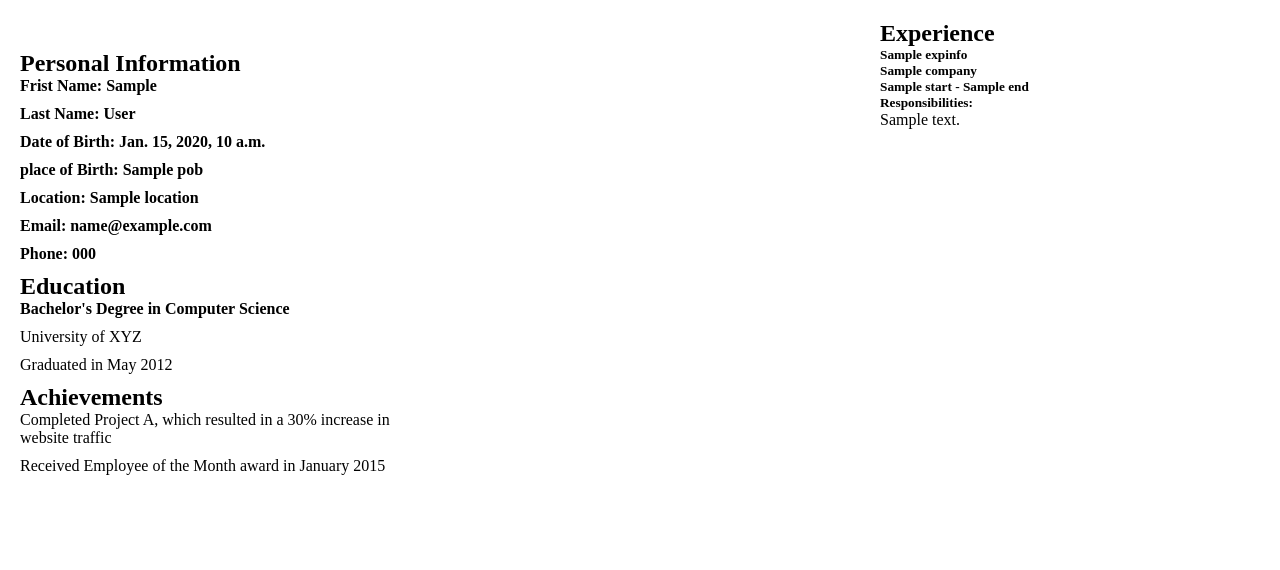
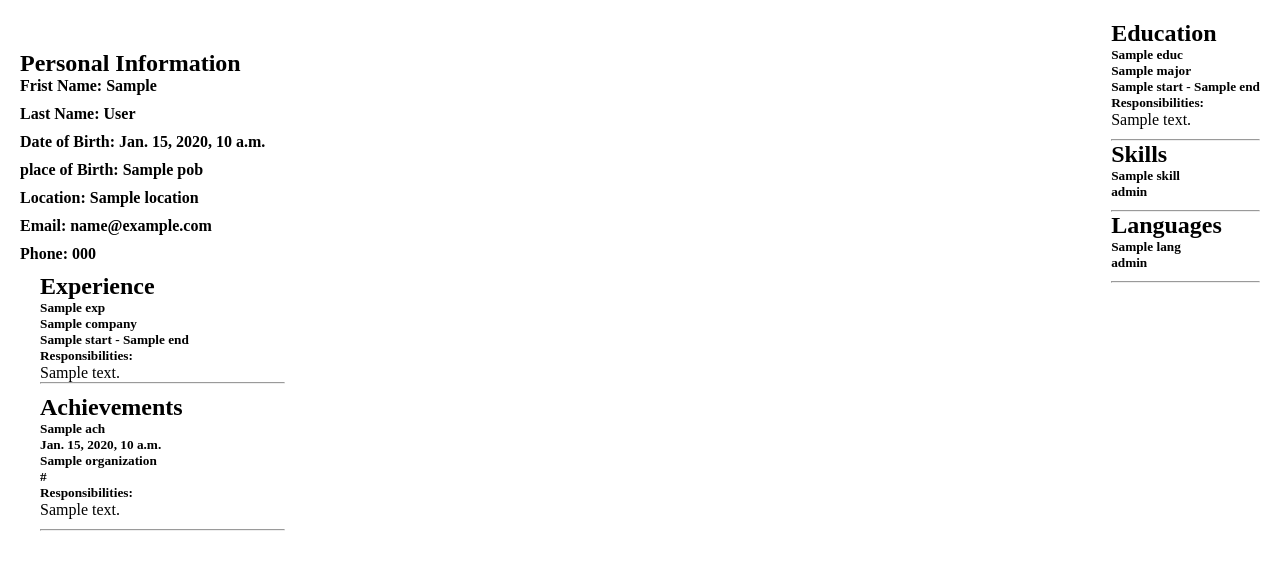
Before and after one commit to miclemabasie/Resume-Generator, a Django app: template templates/pdf_templates/template_1.html in a window 1280 px wide. Shown: the part 165-735 px from the top of the page. Run offline with Django 3.2, Linux system fonts and the light colour scheme; the template is opened without the code that fills it: most values are stand-ins (such as "Sample title", 1, 10 or a date in 2020); parts of the project's set-up code (start-up, migrations or seed data) failed here and were passed over.

Commit message:
done with data flow

```diff
--- a/cvs/utils/mini_update_handlers.py
+++ b/cvs/utils/mini_update_handlers.py
@@ -116,9 +116,9 @@ def clean_data_achievement(data):
 
 def min_update_achievement(achievement, data):
     achievement.name = data["name"]
-    achievement.date = data["date"]
-    if data["date"] != "":
-        achievement.start = data['date']
+    achievement.link = data["link"]
+    # if data["date"] != "":
+    #     achievement.start = data['date']
     achievement.organization = data["organization"]
     achievement.description = data["description"]
 
--- a/templates/pdf_templates/template_1.html
+++ b/templates/pdf_templates/template_1.html
@@ -127,6 +127,7 @@
         .skill__level--advanced {
             background-color: #66b3ff;
         }
+
     </style>
 </head>
 
@@ -137,6 +138,7 @@
     </header>
 
     <div class="content">
+        <div class="lefside">
             <div class="content__left">
                 <h2 style="padding-top: 30px">Personal Information</h2>
                 <ul>
@@ -148,30 +150,85 @@
                     <li><strong>Email: <span id="email_tem">{{data.pinfo.email}}</span></strong></li>
                     <li><strong>Phone: <span id="phone_tem">{{data.pinfo.phone}}</span></strong> </li>
                 </ul>
-
-            <h2>Education</h2>
-            <ul>
-                <li><strong>Bachelor's Degree in Computer Science</strong></li>
-                <li>University of XYZ</li>
-                <li>Graduated in May 2012</li>
-            </ul>
-
-            <h2>Achievements</h2>
-            <ul>
-                <li>Completed Project A, which resulted in a 30% increase in website traffic</li>
-                <li>Received Employee of the Month award in January 2015</li>
-            </ul>
             </div>
 
             <div class="content__right">
                 <h2>Experience</h2>
                 <ul>
-                <h5><strong>{{data.expinfo.title}}</strong></h5>
-                <h5>{{data.expinfo.company}}</h5>
-                <h5>{{data.expinfo.start}} - {{data.expinfo.end}}</h5>
+                    {% for exp in data.expinfo %}
+                    <li>
+                    <h5><strong>{{exp.title}}</strong></h5>
+                    <h5>{{exp.company}}</h5>
+                    <h5>{{exp.start}} - {{exp.end}}</h5>
                     <h5>Responsibilities:</h5>
-                <p class="exp-desc">{{data.expinfo.description}}</p>
+                    <p class="exp-desc">{{exp.description}}</p>
+                    <hr>
+                    </li>
+                    {% endfor %}
                 </ul>
+            </div>
+
+            <div class="content__right">
+                <h2>Achievements</h2>
+                <ul>
+                    {% for ach in data.achInfo %}
+                    <li>
+                    <h5><strong>{{ach.name}}</strong></h5>
+                    <h5>{{ach.date}}</h5>
+                    <h5>{{ach.organization}}</h5>
+                    <h5>{{ach.link}}</h5>
+                    <h5>Responsibilities:</h5>
+                    <p class="exp-desc">{{ach.description}}</p>
+                    <li>
+                    <hr>
+                    {% endfor %}
+                </ul>
+            </div>
+        </div>
+
+        <div class="rightside">
+            <div class="content__right">
+                <h2>Education</h2>
+                <ul>
+                    {% for educ in data.eduInfo %}
+                    <li>
+                        <h5><strong>{{educ.title}}</strong></h5>
+                        <h5>{{educ.major}}</h5>
+                        <h5>{{educ.start}} - {{educ.end}}</h5>
+                        <h5>Responsibilities:</h5>
+                        <p class="exp-desc">{{educ.description}}</p>
+                    </li>
+                    <hr>
+                    {% endfor %}
+                </ul>
+            </div>
+
+            <div class="content__right">
+                <h2>Skills</h2>
+                <ul>
+                    {% for skill in data.skillInfo %}
+                    <li>
+                    <h5><strong>{{skill.name}}</strong></h5>
+                    <h5>{{skill.level}}</h5>
+                    </li>
+                    <hr>
+                    {% endfor %}
+                </ul>
+            </div>
+
+            <div class="content__right">
+                <h2>Languages</h2>
+                <ul>
+                    {% for lang in data.langInfo %}
+                    <li>
+                    <h5><strong>{{lang.name}}</strong></h5>
+                    <h5>{{lang.level}}</h5>
+                    </li>
+                    <hr>
+                    {% endfor %}
+                </ul>
+            </div>
+        </div>
     </div>
 </body>
 
```
Also changed, not shown: cvs/models.py (+13 -1 lines), cvs/serializers.py (+23 -4 lines), cvs/utils/update_handlers.py (+0 -8 lines), cvs/views.py (+15 -9 lines), static/javascript/template_create.js (+77 -1 lines), cvs/migrations/0017_alter_skill_cv.py (added). Lines whose indentation alone changed are shown as unchanged.
